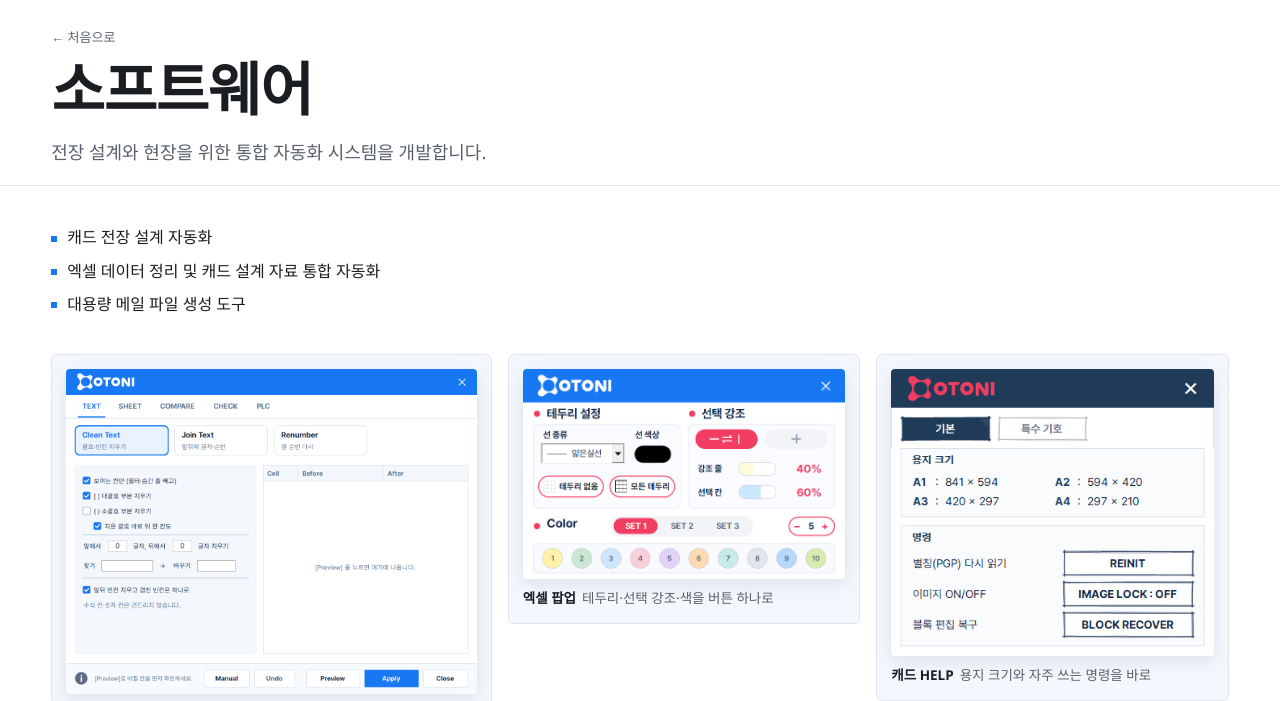
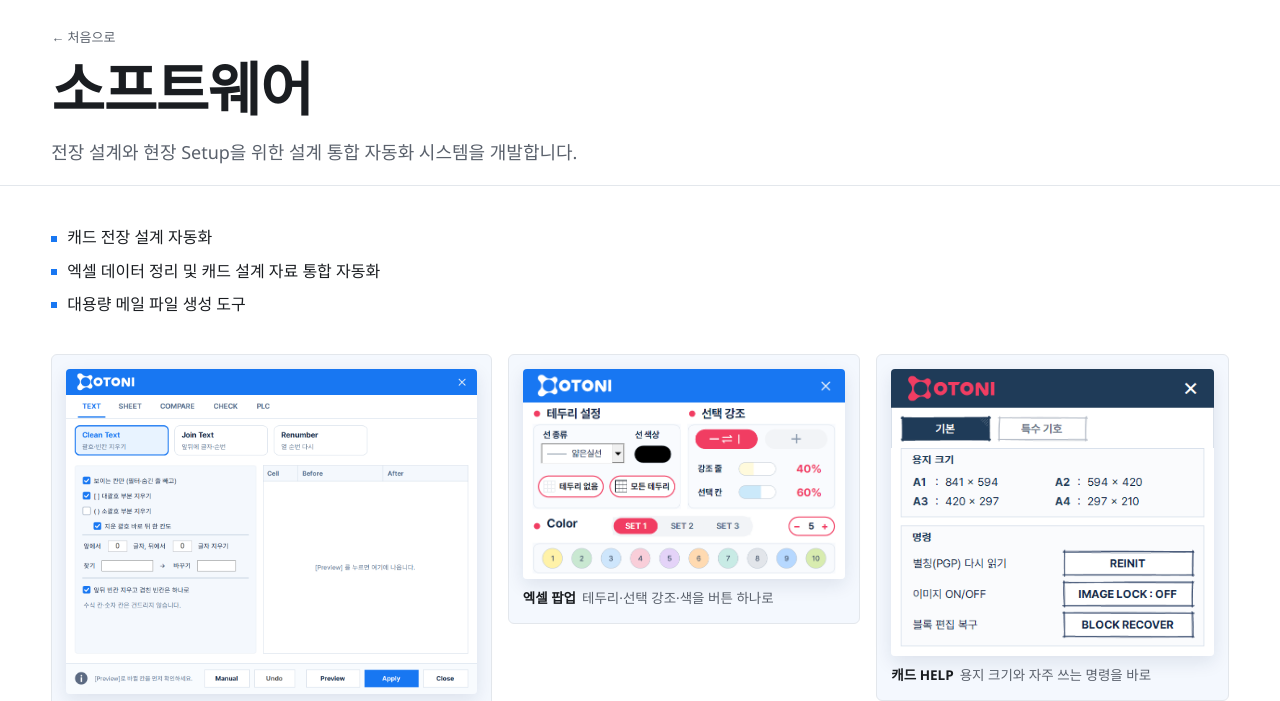
Before and after one commit to otoni-kr/otoni-site, a plain HTML site: page software.html in a window 1280 px wide. Shown: the part 40-741 px from the top of the page. Drawn offline with Linux system fonts and the light colour scheme.

Commit message:
Update software.html

```diff
--- a/software.html
+++ b/software.html
@@ -36,7 +36,7 @@
   <div class="wrap">
     <p class="crumb"><a href="index.html">← 처음으로</a></p>
     <h1>소프트웨어</h1>
-    <p class="lead">전장 설계와 현장을 위한 통합 자동화 시스템을 개발합니다.</p>
+    <p class="lead">전장 설계와 현장 Setup을 위한 설계 통합 자동화 시스템을 개발합니다.</p>
   </div>
 </section><section class="sec detail">
   <div class="wrap">
```
